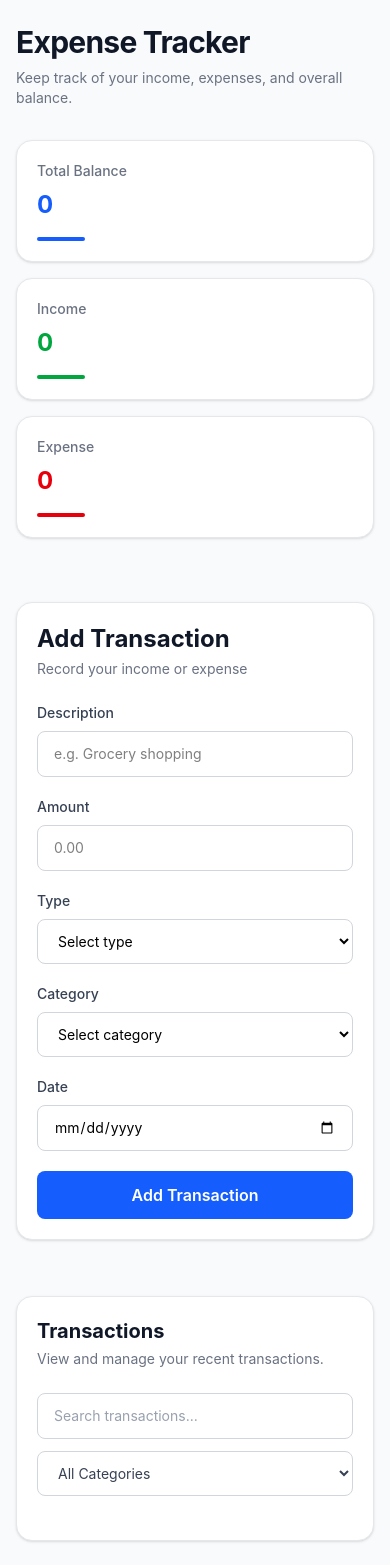
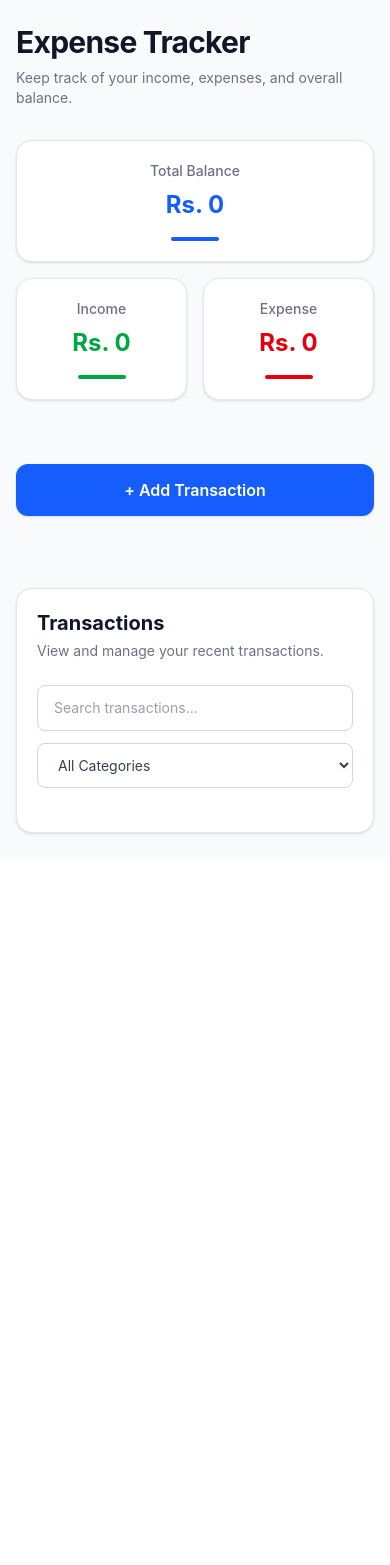
Before and after one commit to naz-muhammad/expense-tracker, a React (Vite) app: page / in a window 390 px wide. After the commit the page ends 857 px from the top, so only its background shows below. Built offline with nearby package versions, Linux system fonts and the light colour scheme.

Commit message:
update the ui

```diff
--- a/src/App.jsx
+++ b/src/App.jsx
@@ -7,9 +7,7 @@ import { TrasactionContext } from "./context/TransactionContextProvider";
 function App() {
   const { transaction } = useContext(TrasactionContext);
 
-  const [editingTransaction , setEditingTransaction] = useState(null)
-  console.log(editingTransaction);
-
+  const [editingTransaction, setEditingTransaction] = useState(null);
 
   const totalIncome = transaction
     .filter((item) => item.type === "income")
@@ -45,7 +43,6 @@ function App() {
   return (
     <div className="min-h-screen bg-gray-50 px-4 py-6 sm:px-6 sm:py-8 lg:px-10">
       <div className="mx-auto max-w-7xl">
-
         {/* Header */}
         <header className="mb-8 sm:mb-10">
           <h1 className="text-3xl font-bold tracking-tight text-gray-900 sm:text-4xl">
@@ -58,35 +55,40 @@ function App() {
         </header>
 
         {/* Summary Cards */}
-        <section className="mb-8 grid grid-cols-1 gap-4 sm:grid-cols-2 lg:grid-cols-3 lg:gap-6">
-          {summaryCards.map((card) => (
+        <section className="mb-8 grid grid-cols-2 gap-4 lg:grid-cols-3 lg:gap-6">
+          {summaryCards.map((card, index) => (
+            <div
+              key={card.title}
+              className={index === 0 ? "col-span-2 lg:col-span-1" : ""}
+            >
               <SummaryCard
-              key={card.title}
                 title={card.title}
                 balance={card.balance}
                 color={card.color}
                 bgColor={card.bgColor}
               />
+            </div>
           ))}
         </section>
 
         {/* Main Content */}
         <main className="grid grid-cols-1 gap-6 lg:grid-cols-5 lg:items-start">
-
           {/* Add Transaction */}
           <section className="lg:col-span-2">
-            <TransactionForm editingTransaction={editingTransaction} setEditingTransaction={setEditingTransaction}/>
+            <TransactionForm
+              editingTransaction={editingTransaction}
+              setEditingTransaction={setEditingTransaction}
+            />
           </section>
 
           {/* Transactions */}
           <section className="lg:col-span-3">
             <TransactionList
               editingTransaction={editingTransaction}
-            setEditingTransaction={setEditingTransaction} />
+              setEditingTransaction={setEditingTransaction}
+            />
           </section>
-
         </main>
-
       </div>
     </div>
   );
--- a/src/components/SummaryCard.jsx
+++ b/src/components/SummaryCard.jsx
@@ -1,21 +1,21 @@
-import React from 'react'
+import React from "react";
 
-function SummaryCard({title , color, bgColor , balance }) {
+function SummaryCard({ title, color, bgColor, balance }) {
   return (
-    <div className="w-full rounded-2xl border border-gray-200 bg-white p-5 shadow-sm transition duration-200 hover:-translate-y-1 hover:shadow-md sm:p-6">
-
+    <div className="w-full rounded-2xl border border-gray-200 bg-white p-5 text-center shadow-sm transition duration-200 hover:-translate-y-1 hover:shadow-md sm:p-6">
       <h2 className="text-sm font-medium text-gray-500 sm:text-base">
         {title}
       </h2>
 
       <h3 className={`mt-2 text-2xl font-bold sm:text-3xl ${color}`}>
-        {balance}
+        Rs. {Number(balance).toLocaleString()}
       </h3>
 
-      <div className={`mt-4 h-1 w-12 rounded-full ${bgColor}`}></div>
-
+      <div
+        className={`mx-auto mt-4 h-1 w-12 rounded-full ${bgColor}`}
+      />
     </div>
-  )
+  );
 }
 
-export default SummaryCard
+export default SummaryCard;
--- a/src/components/TransactionForm.jsx
+++ b/src/components/TransactionForm.jsx
@@ -1,47 +1,17 @@
-import React, { useContext, useEffect, useState } from 'react'
-import { TrasactionContext } from '../context/TransactionContextProvider';
+import React, { useContext, useEffect, useState } from "react";
+import { TrasactionContext } from "../context/TransactionContextProvider";
 
-function TransactionForm({editingTransaction , setEditingTransaction}) {
+function TransactionForm({ editingTransaction, setEditingTransaction }) {
+  const { setTransaction, updateTransaction } =
+    useContext(TrasactionContext);
 
-  const {setTransaction , updateTransaction} = useContext(TrasactionContext);
+  const [description, setDescription] = useState("");
+  const [amount, setAmount] = useState("");
+  const [type, setType] = useState("");
+  const [category, setCategory] = useState("");
+  const [date, setDate] = useState("");
 
-  const [description, setDescription] = useState("")
-  const [amount, setAmount] = useState("")
-  const [type, setType] = useState("")
-  const [category, setCategory] = useState("")
-  const [date, setDate] = useState("")
-
-  useEffect(()=> {
-    if (editingTransaction) {
-    setDescription(editingTransaction.description);
-    setAmount(editingTransaction.amount)
-    setType(editingTransaction.type)
-    setCategory(editingTransaction.category)
-    setDate(editingTransaction.date)
-  }
-  },[editingTransaction])
-
-  const updatedTransaction = {
-  id: editingTransaction?.id,
-  category,
-  amount,
-  type,
-  description,
-  date
-};
-
-  function handleSubmit(e) {
-    e.preventDefault();
-
-    if (editingTransaction) {
-      updateTransaction(updatedTransaction)
-    } else {
-          setTransaction((prev) => [...prev , { id: prev.length + 1 , category , amount , type , description , date}])
-
-    }
-
-    setEditingTransaction(null)
-  }
+  const [showForm, setShowForm] = useState(false);
 
   const categories = [
     "food",
@@ -57,29 +27,122 @@ function TransactionForm({editingTransaction , setEditingTransaction}) {
     "business",
     "investment",
     "gift",
-    "other"
-  ]
+    "other",
+  ];
 
+  // Fill form when editing
+  useEffect(() => {
+    if (!editingTransaction) return;
+
+    setDescription(editingTransaction.description);
+    setAmount(editingTransaction.amount);
+    setType(editingTransaction.type);
+    setCategory(editingTransaction.category);
+    setDate(editingTransaction.date);
+
+    // Automatically open form when editing
+    setShowForm(true);
+  }, [editingTransaction]);
+
+  function resetForm() {
+    setDescription("");
+    setAmount("");
+    setType("");
+    setCategory("");
+    setDate("");
+  }
+
+  function handleCancel() {
+    resetForm();
+    setEditingTransaction(null);
+    setShowForm(false);
+  }
+
+  function handleSubmit(e) {
+    e.preventDefault();
+
+    if (editingTransaction) {
+      const updatedTransaction = {
+        id: editingTransaction.id,
+        description,
+        amount,
+        type,
+        category,
+        date,
+      };
+
+      updateTransaction(updatedTransaction);
+    } else {
+      setTransaction((prev) => [
+        ...prev,
+        {
+          id: prev.length + 1,
+          description,
+          amount,
+          type,
+          category,
+          date,
+        },
+      ]);
+    }
+
+    resetForm();
+    setEditingTransaction(null);
+    setShowForm(false);
+  }
 
   return (
-    <div className="mt-8 w-full rounded-2xl border border-gray-200 bg-white p-5 shadow-sm sm:p-6">
+    <div className="mt-8 w-full">
 
-      {/* Heading */}
-      <div className="mb-6">
+      {/* Mobile Add Button */}
+      <div className="mb-4 sm:hidden">
+        {!showForm && (
+          <button
+            type="button"
+            onClick={() => setShowForm(true)}
+            className="w-full rounded-xl bg-blue-600 px-5 py-3.5 font-semibold text-white shadow-sm transition hover:bg-blue-700 active:scale-[0.99]"
+          >
+            + Add Transaction
+          </button>
+        )}
+      </div>
+
+      {/* Form Container */}
+      <div
+        className={`w-full rounded-2xl border border-gray-200 bg-white p-5 shadow-sm sm:p-6 ${
+          showForm ? "block" : "hidden sm:block"
+        }`}
+      >
+
+        {/* Header */}
+        <div className="mb-6 flex items-start justify-between gap-4">
+          <div>
             <h1 className="text-2xl font-bold text-gray-900 sm:text-3xl">
-          Add Transaction
+              {editingTransaction
+                ? "Edit Transaction"
+                : "Add Transaction"}
             </h1>
 
             <p className="mt-1 text-sm text-gray-500">
-          Record your income or expense
+              {editingTransaction
+                ? "Update your transaction details"
+                : "Record your income or expense"}
             </p>
           </div>
 
+          {/* Mobile Close Button */}
+          <button
+            type="button"
+            onClick={handleCancel}
+            className="rounded-lg px-2 py-1 text-2xl leading-none text-gray-400 transition hover:bg-gray-100 hover:text-gray-700 sm:hidden"
+            aria-label="Close form"
+          >
+            ×
+          </button>
+        </div>
+
         {/* Form */}
-      <form
-        className="space-y-5"
-        onSubmit={handleSubmit}
-      >
+        <form onSubmit={handleSubmit} className="space-y-5">
 
           {/* Description */}
           <div>
@@ -113,7 +176,7 @@ function TransactionForm({editingTransaction , setEditingTransaction}) {
               id="amount"
               type="number"
               value={amount}
-            onChange={(e)=> setAmount(Number(e.target.value))}
+              onChange={(e) => setAmount(Number(e.target.value))}
               placeholder="0.00"
               min="0"
               className="w-full rounded-lg border border-gray-300 px-4 py-3 text-sm outline-none transition focus:border-blue-500 focus:ring-2 focus:ring-blue-100"
@@ -135,7 +198,7 @@ function TransactionForm({editingTransaction , setEditingTransaction}) {
               <select
                 id="type"
                 value={type}
-              onChange={(e)=> setType(e.target.value)}
+                onChange={(e) => setType(e.target.value)}
                 className="w-full rounded-lg border border-gray-300 bg-white px-4 py-3 text-sm outline-none focus:border-blue-500 focus:ring-2 focus:ring-blue-100"
               >
                 <option value="">Select type</option>
@@ -156,22 +219,18 @@ function TransactionForm({editingTransaction , setEditingTransaction}) {
               <select
                 id="category"
                 value={category}
-              onChange={(e)=> setCategory(e.target.value)}
+                onChange={(e) => setCategory(e.target.value)}
                 className="w-full rounded-lg border border-gray-300 bg-white px-4 py-3 text-sm outline-none focus:border-blue-500 focus:ring-2 focus:ring-blue-100"
               >
                 <option value="">Select category</option>
 
                 {categories.map((category) => (
-                <option
-                  key={category}
-                  value={category}
-                >
+                  <option key={category} value={category}>
                     {category}
                   </option>
                 ))}
               </select>
             </div>
-
           </div>
 
           {/* Date */}
@@ -187,31 +246,38 @@ function TransactionForm({editingTransaction , setEditingTransaction}) {
               id="date"
               type="date"
               value={date}
-            onChange={(e)=> setDate(e.target.value)}
-            className="w-full rounded-lg border border-gray-300 bg-white px-4 py-3 text-sm outline-none transition focus:border-blue-500 focus:ring-2 focus:ring-blue-100"
+              onChange={(e) => setDate(e.target.value)}
+              className="w-full rounded-lg border border-gray-300 px-4 py-3 text-sm outline-none transition focus:border-blue-500 focus:ring-2 focus:ring-blue-100"
             />
           </div>
 
-        {/* Button */}
-        {
-          editingTransaction ? <button
-          type="submit"
-          className="w-full rounded-lg bg-blue-600 px-5 py-3 font-semibold text-white transition hover:bg-blue-700 active:scale-[0.99] sm:w-auto"
-        >
-          Update Transaction
-        </button>
-        :
+          {/* Buttons */}
+          <div className="flex flex-col gap-3 sm:flex-row">
+
             <button
               type="submit"
               className="w-full rounded-lg bg-blue-600 px-5 py-3 font-semibold text-white transition hover:bg-blue-700 active:scale-[0.99] sm:w-auto"
             >
-          Add Transaction
+              {editingTransaction
+                ? "Update Transaction"
+                : "Add Transaction"}
             </button>
-        }
 
+            {showForm && (
+              <button
+                type="button"
+                onClick={handleCancel}
+                className="w-full rounded-lg border border-gray-300 bg-white px-5 py-3 font-semibold text-gray-700 transition hover:bg-gray-100 sm:w-auto"
+              >
+                Cancel
+              </button>
+            )}
+
+          </div>
         </form>
       </div>
-  )
+    </div>
+  );
 }
 
 export default TransactionForm;
```
Lines whose indentation alone changed are shown as unchanged.
